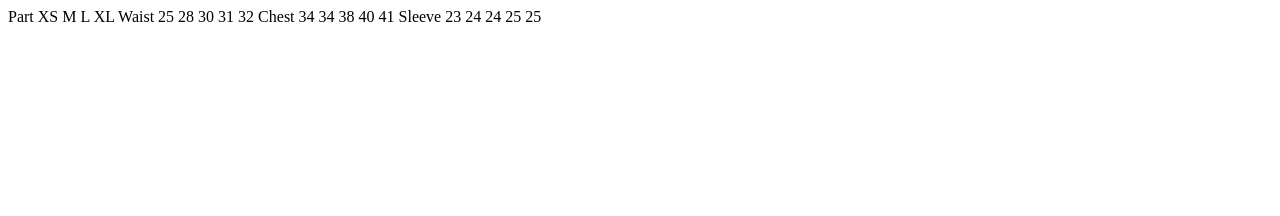
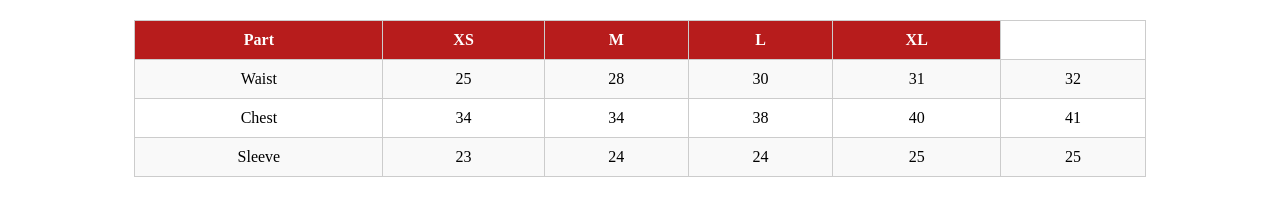
Before and after one commit to acciojob/myntra-size-chart-utkoorprashanth, a website: page main.html in a window 1280 px wide. Drawn offline with Linux system fonts and the light colour scheme.

Commit message:
created a submission

```diff
--- a/main.html
+++ b/main.html
@@ -3,11 +3,45 @@
 <html>
 
 <head>
+	<style>
+		table {
+	border-collapse:collapse;
+	width: 80%;
+	margin: 20px auto;
+}
+thead th {
+	background-color: #b71c1c;
+	color: white;
+	padding: 10px;
+}
+tbody td {
+	padding: 10px;
+	text-align: center;
+}
+tbody tr:nth-child(odd) {
+	background-color: #f9f9f9;
+}
+tbody tr:nth-child(even) {
+	background-color: #ffffff;
+
+}
+tbody th {
+	background-color: #d32f2f;
+	color: white;
+	padding: 10px;
+	text-align: left;
+}
+table, th, td{
+	border: 1px solid #ccc;
+}
+
+	</style>
 	<link rel="stylesheet" href="styles.css">
 </head>
 
 <body>
 	<!-- the entire body must be written by student -->
+	<table>
 	<thead>
 		<tr>
 			<th>Part</th>
@@ -42,6 +76,7 @@
 			<td>25</td>
 			<td>25</td>
 		</tr>
+	</table>
 	</tbody>
     <script type="text/javascript" src="./script.js">
 </script>
--- a/styles.css
+++ b/styles.css
@@ -2,7 +2,7 @@
 /* Your CSS Code here. */
 table {
 	border-collapse:collapse;
-	width: 70%;
+	width: 80%;
 	margin: 20px auto;
 }
 thead th {
```
